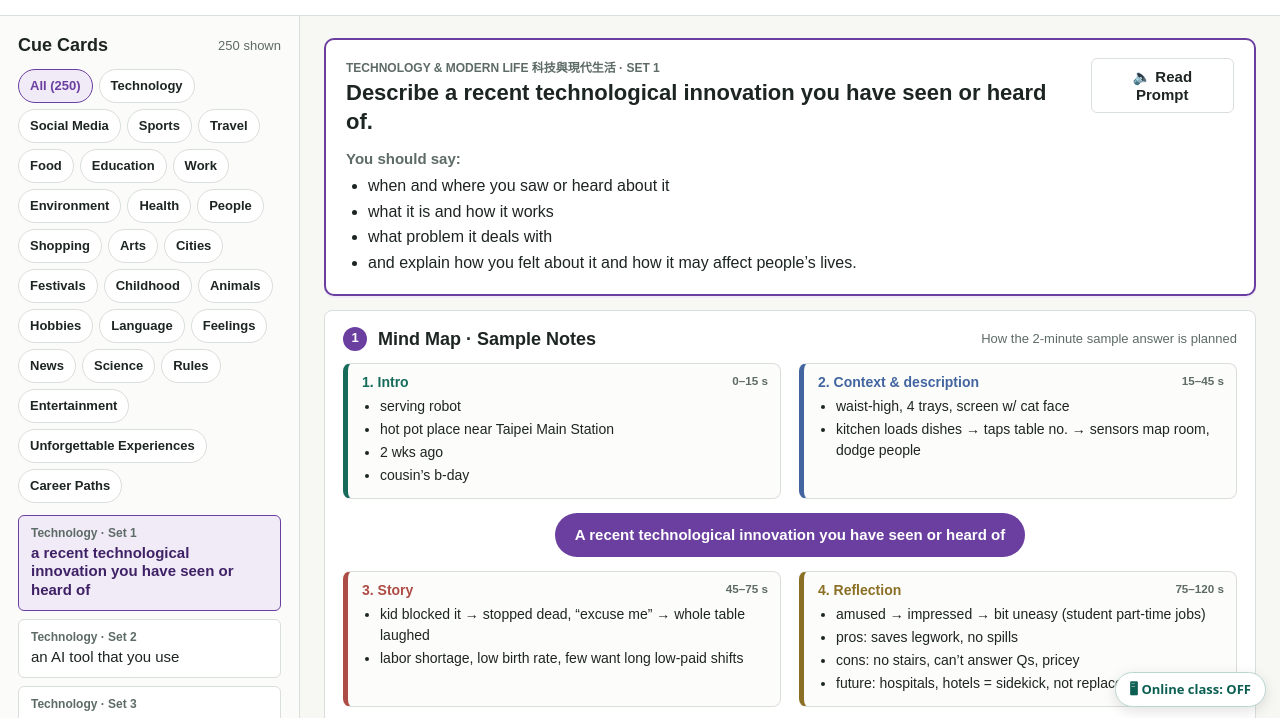
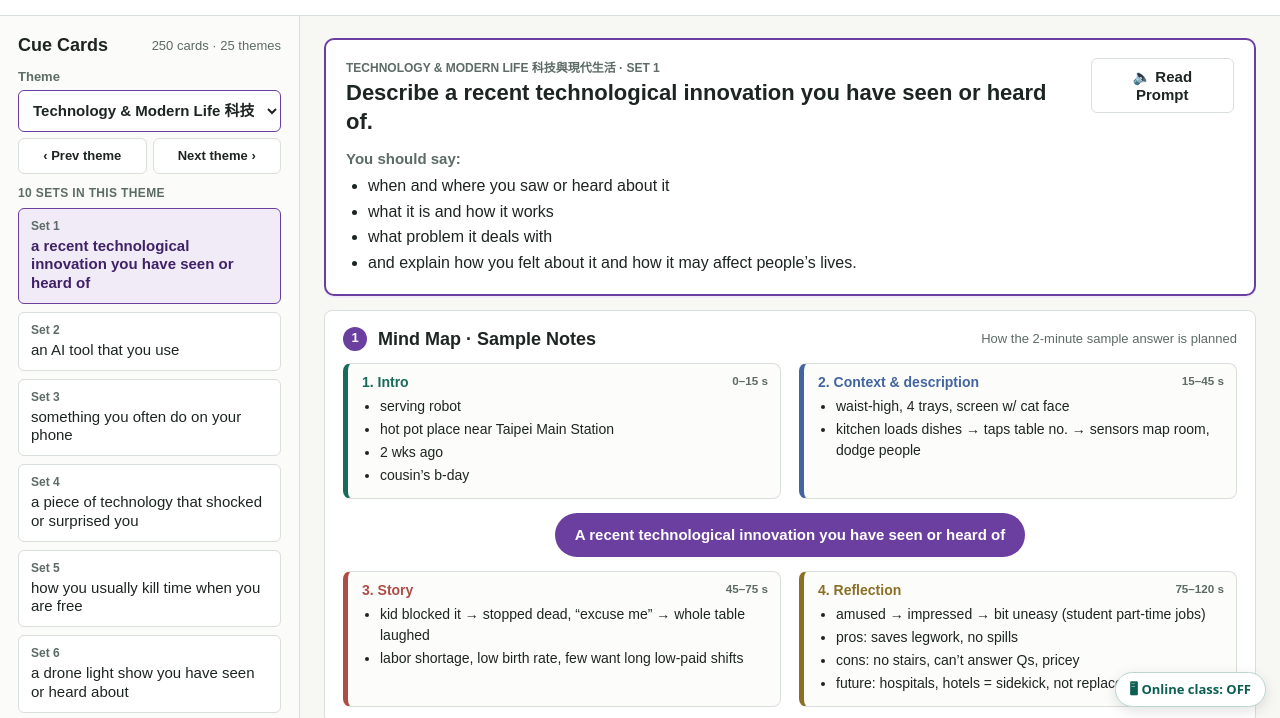
Before and after one commit to JenniferEnglishTeacher/GEPT-PET-FCE-TOEFL-IELTS-agree-disagree-speaking, a plain HTML site: page ielts-part2.html in a window 1280 px wide. Shown: the part 79-797 px from the top of the page. Drawn offline with Linux system fonts and the light colour scheme.

Commit message:
IELTS Part 2: theme dropdown with 10-set list instead of 26 theme buttons and 250-card list
Co-Authored-By: Claude Opus 5.5 <noreply@anthropic.com>
Claude-Session: https://claude.ai/code/session_01RCebYZYvg3VXK1szt3Fr2w

```diff
--- a/ielts-part2.css
+++ b/ielts-part2.css
@@ -7,6 +7,12 @@
 .category-tabs { display: flex; flex-wrap: wrap; gap: 6px; margin-bottom: 12px; }
 .category-tab { min-height: 34px; border: 1px solid var(--line); border-radius: 999px; padding: 7px 11px; background: var(--surface); color: var(--ink); font-size: 13px; font-weight: 700; }
 .category-tab[aria-pressed="true"] { border-color: var(--p2); background: var(--p2-soft); color: var(--p2); }
+.theme-picker { display: grid; gap: 6px; margin-bottom: 12px; }
+.theme-picker label { color: var(--muted); font-size: 13px; font-weight: 700; }
+.theme-picker select { width: 100%; min-height: 42px; border: 1px solid var(--p2); border-radius: 6px; padding: 8px 10px; background: var(--surface); color: var(--ink); font-size: 15px; font-weight: 700; }
+.theme-nav { display: grid; grid-template-columns: 1fr 1fr; gap: 6px; }
+.theme-nav .ghost-button { min-height: 36px; padding: 6px 8px; font-size: 13px; }
+.list-heading { margin: 0 0 8px; color: var(--muted); font-size: 12px; font-weight: 700; text-transform: uppercase; letter-spacing: .03em; }
 .topic-button .set { display: block; color: var(--muted); font-size: 12px; font-weight: 700; margin-bottom: 3px; }
 .topic-button[aria-current="true"] { border-color: var(--p2); background: var(--p2-soft); color: #3f2266; }
 
@@ -82,6 +88,8 @@
 .transcript-actions { display: flex; flex-wrap: wrap; gap: 8px; margin-top: 10px; }
 
 @media (max-width: 980px) {
+  .topic-panel { max-height: none; }
+  .topic-list { max-height: 300px; overflow: auto; }
   .cue-head { flex-direction: column; }
   .practice-area { grid-template-columns: 1fr; }
   .section-title .inline-actions { justify-content: flex-start; }
--- a/ielts-part2.html
+++ b/ielts-part2.html
@@ -29,7 +29,15 @@
           <h2>Cue Cards</h2>
           <span id="topicCount"></span>
         </div>
-        <div class="category-tabs" id="themeTabs" role="group" aria-label="Theme"></div>
+        <div class="theme-picker">
+          <label for="themeSelect">Theme</label>
+          <select id="themeSelect"></select>
+          <div class="theme-nav">
+            <button id="prevThemeBtn" class="ghost-button" type="button">&lsaquo; Prev theme</button>
+            <button id="nextThemeBtn" class="ghost-button" type="button">Next theme &rsaquo;</button>
+          </div>
+        </div>
+        <p id="listHeading" class="list-heading"></p>
         <div id="topicList" class="topic-list"></div>
       </aside>
 
--- a/ielts-part2.js
+++ b/ielts-part2.js
@@ -7,7 +7,8 @@
   const SR = window.SpeechRecognition || window.webkitSpeechRecognition;
 
   const el = {
-    search: $("#searchInput"), themeTabs: $("#themeTabs"), topicList: $("#topicList"), topicCount: $("#topicCount"),
+    search: $("#searchInput"), themeSelect: $("#themeSelect"), prevTheme: $("#prevThemeBtn"), nextTheme: $("#nextThemeBtn"),
+    listHeading: $("#listHeading"), topicList: $("#topicList"), topicCount: $("#topicCount"),
     themeLabel: $("#themeLabel"), cueTitle: $("#cueTitle"), cueList: $("#cueList"), readCueBtn: $("#readCueBtn"),
     mindMap: $("#mindMap"), sample: $("#sampleAnswer"), scopeChips: $("#scopeChips"), rate: $("#rateSelect"),
     listenBtn: $("#listenBtn"), readAlongBtn: $("#readAlongBtn"), stopSampleBtn: $("#stopSampleBtn"),
@@ -18,9 +19,9 @@
     cleanBtn: $("#cleanBtn"), restoreBtn: $("#restoreBtn"), copyBtn: $("#copyBtn"), botBtn: $("#botBtn"), transcriptStatus: $("#transcriptStatus"),
   };
 
-  const themes = ["All", ...new Set(DATA.map(d => d.theme))];
-  let activeTheme = "All";
+  const themes = [...new Set(DATA.map(d => d.theme))];
   let active = DATA[0];
+  let activeTheme = active ? active.theme : "";
   let scope = "all"; // "all" or paragraph index
   let wordSpans = []; // [{el, parts:[norm], para}]
 
@@ -80,36 +81,50 @@
   })();
 
   /* ---------- rendering ---------- */
+  // With search text: matching cards from every theme. Without: only the chosen theme's sets.
   function filtered() {
     const q = el.search.value.trim().toLowerCase();
-    return DATA.filter(d => (activeTheme === "All" || d.theme === activeTheme) &&
-      [d.theme, d.themeZh, d.title, ...d.cues, ...d.notes.map(n => n.text), ...d.sample].join(" ").toLowerCase().includes(q));
+    if (!q) return DATA.filter(d => d.theme === activeTheme);
+    return DATA.filter(d => [d.theme, d.themeZh, d.title, ...d.cues, ...d.notes.map(n => n.text), ...d.sample].join(" ").toLowerCase().includes(q));
   }
 
   function renderThemes() {
-    el.themeTabs.innerHTML = "";
+    el.themeSelect.innerHTML = "";
     themes.forEach(t => {
-      const b = document.createElement("button");
-      b.type = "button"; b.className = "category-tab";
-      b.textContent = t === "All" ? `All (${DATA.length})` : shortTheme(t);
-      b.setAttribute("aria-pressed", String(t === activeTheme));
-      b.addEventListener("click", () => {
-        activeTheme = t; renderThemes(); renderTopics();
-        const first = filtered()[0]; if (first && first !== active) select(first);
-      });
-      el.themeTabs.append(b);
+      const first = DATA.find(d => d.theme === t);
+      const n = DATA.filter(d => d.theme === t).length;
+      const o = document.createElement("option");
+      o.value = t; o.textContent = `${t} ${first.themeZh || ""} (${n})`;
+      el.themeSelect.append(o);
     });
+    el.themeSelect.value = activeTheme;
+  }
+
+  function goToTheme(t) {
+    activeTheme = t;
+    if (el.search.value) el.search.value = "";
+    const first = DATA.find(d => d.theme === t);
+    if (first) select(first);
+  }
+  function stepTheme(dir) {
+    const i = themes.indexOf(activeTheme);
+    goToTheme(themes[(i + dir + themes.length) % themes.length]);
   }
 
   function renderTopics() {
     const list = filtered();
-    el.topicCount.textContent = `${list.length} shown`;
+    const searching = Boolean(el.search.value.trim());
+    el.themeSelect.value = activeTheme;
+    el.topicCount.textContent = `${DATA.length} cards · ${themes.length} themes`;
+    el.listHeading.textContent = searching
+      ? `${list.length} search result${list.length === 1 ? "" : "s"} (all themes)`
+      : `${list.length} sets in this theme`;
     el.topicList.innerHTML = "";
     list.forEach(item => {
       const b = document.createElement("button");
       b.type = "button"; b.className = "topic-button";
       b.setAttribute("aria-current", String(item === active));
-      const s = document.createElement("span"); s.className = "set"; s.textContent = `${shortTheme(item.theme)} · ${item.setLabel}`;
+      const s = document.createElement("span"); s.className = "set"; s.textContent = searching ? `${shortTheme(item.theme)} · ${item.setLabel}` : item.setLabel;
       const t = document.createElement("span"); t.textContent = item.title.replace(/^Describe /, "").replace(/\.$/, "");
       t.style.textTransform = "none";
       b.append(s, t);
@@ -224,7 +239,7 @@
 
   function select(item) {
     stopSample(); if (rec.mode === "speak") stopSpeaking(); stopPrep();
-    active = item; scope = "all";
+    active = item; activeTheme = item.theme; scope = "all";
     try { history.replaceState(null, "", `#${item.id}`); } catch {}
     renderTopics(); renderCue(); renderMindMap(); renderSample(); renderFollowUps(); renderNotes();
     rawBeforeClean = null; el.restoreBtn.hidden = true;
@@ -532,6 +547,9 @@
 
   /* ---------- events ---------- */
   el.search.addEventListener("input", renderTopics);
+  el.themeSelect.addEventListener("change", () => goToTheme(el.themeSelect.value));
+  el.prevTheme.addEventListener("click", () => stepTheme(-1));
+  el.nextTheme.addEventListener("click", () => stepTheme(1));
   el.readCueBtn.addEventListener("click", () => speakText(`${active.title} You should say: ${active.cues.join(", ")}`));
   el.listenBtn.addEventListener("click", listenSample);
   el.readAlongBtn.addEventListener("click", readAlong);
```
